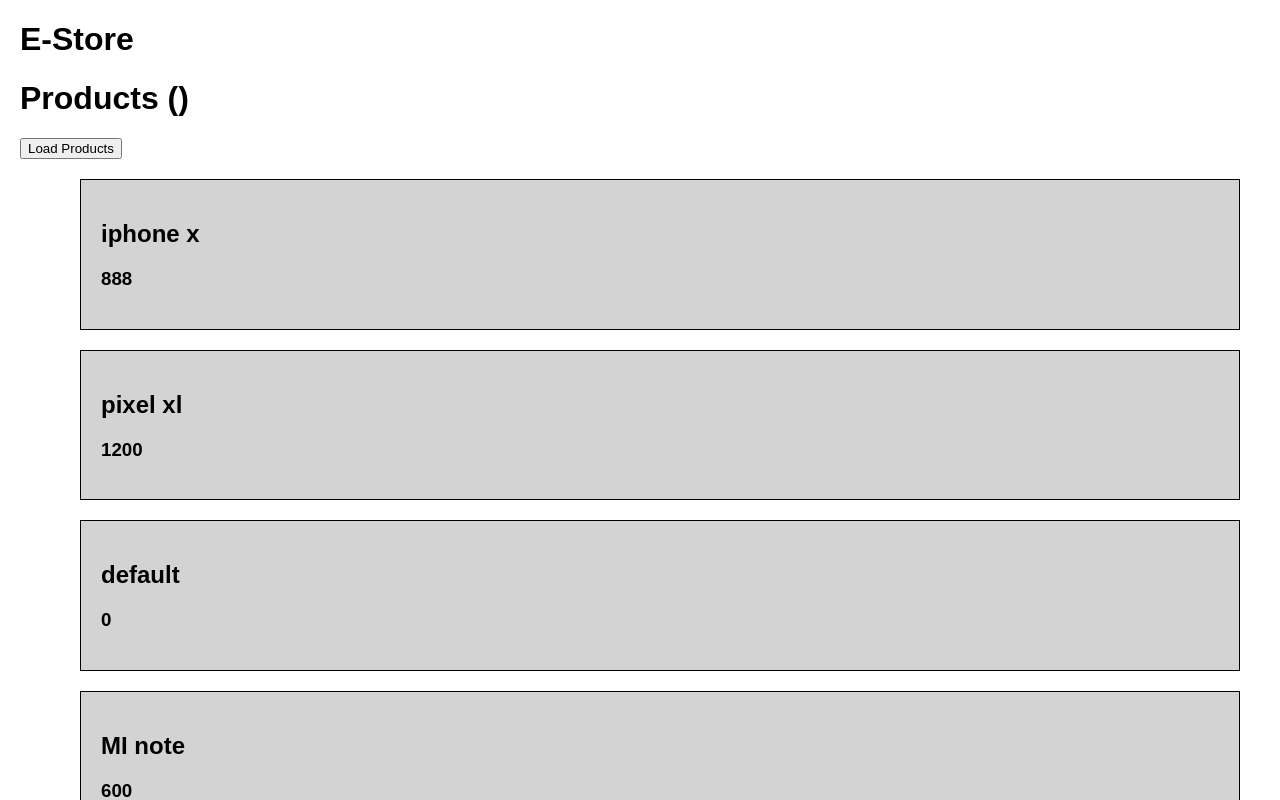
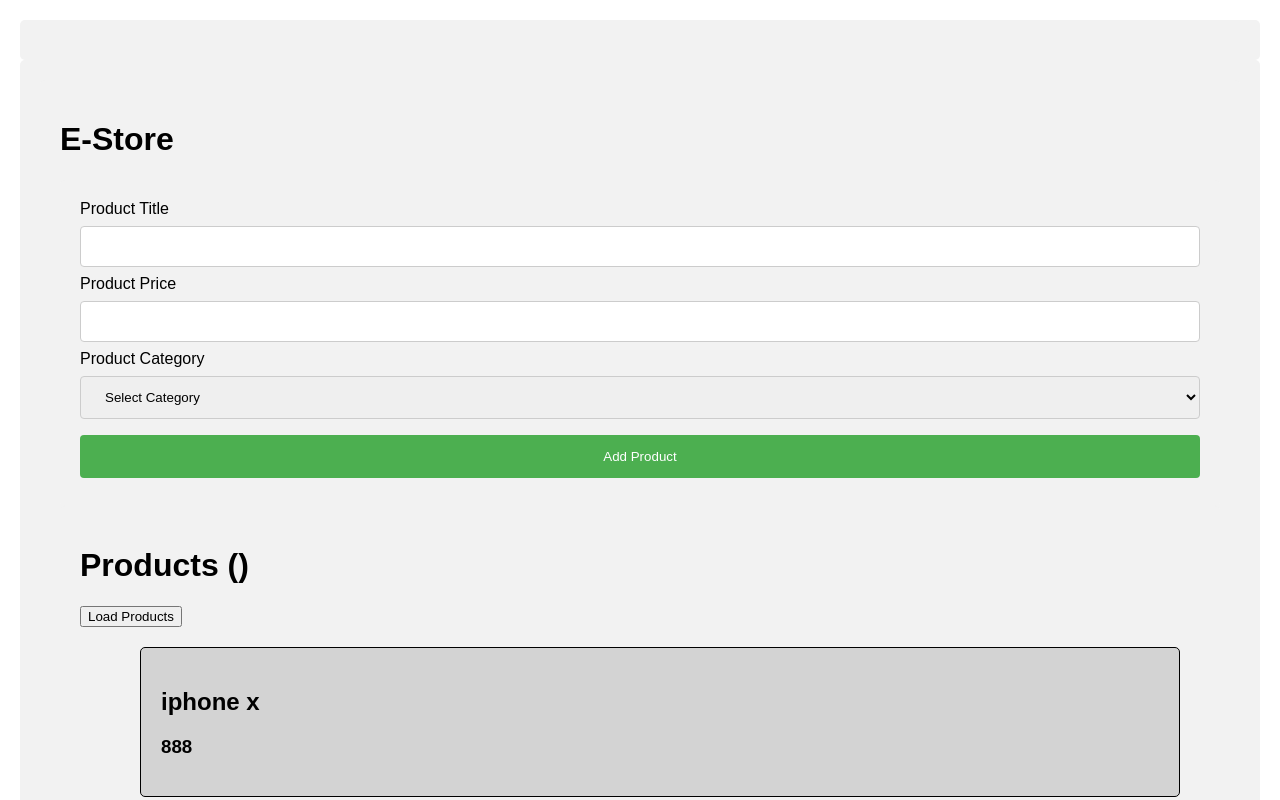
Before and after one commit to baluragala/paycor_react_sep17, a React (Create React App) app in the folder estore/: page / in a window 1280 px wide. Shown: the top 800 px of the page. Built offline with nearby package versions, Linux system fonts and the light colour scheme; the HTML template or start-up script is replaced by a standard one.

Commit message:
form - controlled

```diff
--- a/estore/src/App.js
+++ b/estore/src/App.js
@@ -4,12 +4,14 @@ import "./App.css";
 import Header from "./components/Header";
 import Footer from "./components/Footer";
 import ProductList from "./components/ProductList";
+import AddProduct from "./components/AddProduct";
 
 class App extends Component {
   render() {
     return (
       <div>
         <Header />
+        <AddProduct />
         <ProductList />
         <Footer />
       </div>
--- /dev/null
+++ b/estore/src/components/AddProduct.css
@@ -0,0 +1,32 @@
+input[type="text"],
+input[type="number"],
+select {
+  width: 100%;
+  padding: 12px 20px;
+  margin: 8px 0;
+  display: inline-block;
+  border: 1px solid #ccc;
+  border-radius: 4px;
+  box-sizing: border-box;
+}
+
+input[type="submit"] {
+  width: 100%;
+  background-color: #4caf50;
+  color: white;
+  padding: 14px 20px;
+  margin: 8px 0;
+  border: none;
+  border-radius: 4px;
+  cursor: pointer;
+}
+
+input[type="submit"]:hover {
+  background-color: #45a049;
+}
+
+div {
+  border-radius: 5px;
+  background-color: #f2f2f2;
+  padding: 20px;
+}
--- /dev/null
+++ b/estore/src/components/AddProduct.js
@@ -0,0 +1,67 @@
+import React, { Component } from "react";
+import "./AddProduct.css";
+
+class AddProduct extends Component {
+  constructor(props) {
+    super(props);
+    this.state = { title: "", price: "", category: "" };
+    this.handleChange = this.handleChange.bind(this);
+    this.handleSubmit = this.handleSubmit.bind(this);
+  }
+
+  handleChange(e) {
+    switch (e.target.name) {
+      case "title":
+        this.setState({ title: e.target.value });
+        break;
+      case "price":
+        this.setState({ price: e.target.value });
+        break;
+      case "category":
+        this.setState({ category: e.target.value });
+        break;
+    }
+  }
+
+  handleSubmit(e) {
+    e.preventDefault();
+    console.log(this.state);
+  }
+
+  render() {
+    return (
+      <div>
+        <form onSubmit={this.handleSubmit}>
+          <label htmlFor="title">Product Title</label>
+          <input
+            type="text"
+            name="title"
+            value={this.state.title}
+            onChange={this.handleChange}
+          />
+          <label htmlFor="price">Product Price</label>
+          <input
+            name="price"
+            type="number"
+            value={this.state.price}
+            onChange={this.handleChange}
+          />
+          <label htmlFor="category">Product Category</label>
+          <select
+            name="category"
+            value={this.state.category}
+            onChange={this.handleChange}
+          >
+            <option value="">Select Category</option>
+            <option value="ELECTRONICS">ELECTRONICS</option>
+            <option value="GROCERY">GROCERY</option>
+            <option value="CLOTHING">CLOTHING</option>
+          </select>
+          <input type="submit" value="Add Product" />
+        </form>
+      </div>
+    );
+  }
+}
+
+export default AddProduct;
```
